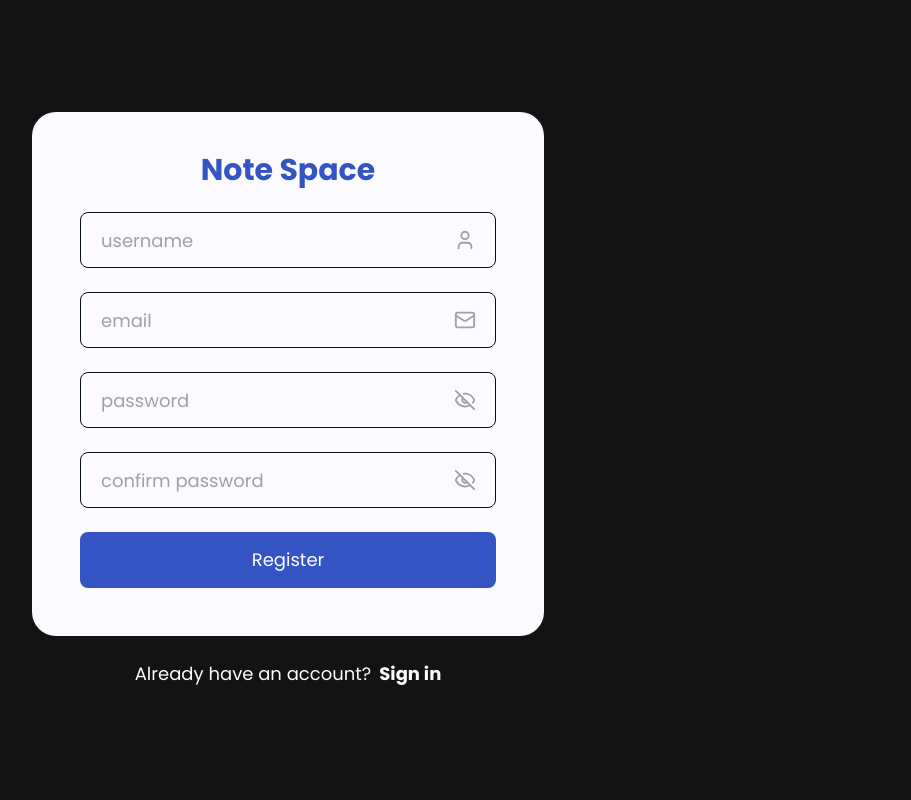
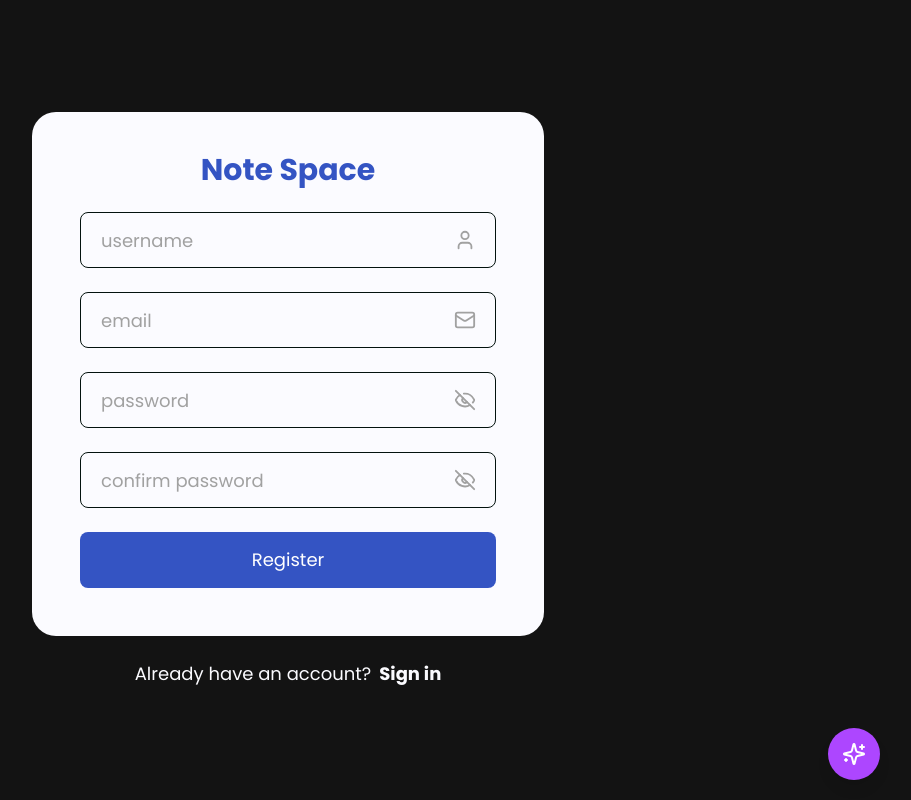
Before and after one commit to HtetAungLw1n/NoteSpace-Frontend, a React (Vite) app: page /register in a window 1280 px wide. Shown: the whole page, without its empty margins (352-1263 px from the left). Built offline with nearby package versions, Linux system fonts and the light colour scheme.

Commit message:
Add chatbot feature

```diff
--- a/package.json
+++ b/package.json
@@ -23,6 +23,7 @@
         "react-router-dom": "^7.5.1",
         "react-spinners": "^0.17.0",
         "react-toastify": "^11.0.5",
+        "react-transition-group": "^4.4.5",
         "tailwindcss": "^4.1.4"
     },
     "devDependencies": {
--- a/src/App.jsx
+++ b/src/App.jsx
@@ -7,6 +7,8 @@ import ExplorePage from "./pages/ExplorePage";
 import Error from "./pages/Error";
 import Note from "./pages/Note";
 import "react-quill-new/dist/quill.snow.css";
+import AIChat from "./components/chat/AIChat";
+import { UIProvider } from "./contexts/UIContext";
 
 const router = createBrowserRouter([
   {
@@ -40,9 +42,10 @@ const router = createBrowserRouter([
 
 function App() {
   return (
-    <>
+    <UIProvider>
       <RouterProvider router={router} />
-    </>
+      <AIChat />
+    </UIProvider>
   );
 }
 
--- /dev/null
+++ b/src/components/chat/AIChat.jsx
@@ -0,0 +1,24 @@
+import React, { useState, useCallback } from "react";
+import ChatIcon from "./ChatIcon";
+import ChatPanel from "./ChatPanel";
+
+const AIChat = () => {
+  const [isOpen, setIsOpen] = useState(false);
+
+  const handleToggle = useCallback(() => {
+    setIsOpen((prevState) => !prevState);
+  }, []);
+
+  const handleClose = useCallback(() => {
+    setIsOpen(false);
+  }, []);
+
+  return (
+    <>
+      <ChatIcon onClick={handleToggle} isOpen={isOpen} />
+      <ChatPanel isOpen={isOpen} onClose={handleClose} />
+    </>
+  );
+};
+
+export default AIChat;
--- /dev/null
+++ b/src/components/chat/ChatIcon.jsx
@@ -0,0 +1,27 @@
+import React from "react";
+import { Sparkles } from "lucide-react";
+import { useUIContext } from "../../contexts/UIContext";
+
+const ChatIcon = ({ onClick, isOpen }) => {
+  const { isSummaryOpen } = useUIContext();
+
+  const positionClass = isSummaryOpen ? "right-[520px]" : "right-12";
+  const animationClass = !isOpen ? "pulse-animation" : "";
+
+  return (
+    <button
+      onClick={onClick}
+      className={`fixed bottom-5 transition-all duration-500 ease-in-out
+                  bg-purple-500 hover:bg-purple-600
+                  rounded-full w-13 h-13
+                  flex items-center justify-center
+                  shadow-lg z-50 cursor-pointer
+                  ${animationClass} ${positionClass}`}
+      aria-label="Open AI Assistant"
+    >
+      <Sparkles className="w-6 h-6 text-white" />
+    </button>
+  );
+};
+
+export default ChatIcon;
--- /dev/null
+++ b/src/components/chat/ChatPanel.jsx
@@ -0,0 +1,87 @@
+import React, { useState, useEffect, useRef } from "react";
+import { Send } from "lucide-react";
+import { useUIContext } from "../../contexts/UIContext";
+
+const SAMPLE_QUESTIONS = [
+  "How can I handle this error?",
+  "How can I learn by using notespace ?",
+];
+
+const ChatPanel = ({ isOpen, onClose }) => {
+  const [message, setMessage] = useState("");
+  const [shouldRender, setShouldRender] = useState(false);
+  const panelRef = useRef(null);
+  const { isSummaryOpen } = useUIContext();
+
+  // Panel visibility with animations on mount and unmount
+  useEffect(() => {
+    if (isOpen) {
+      setShouldRender(true);
+    } else if (panelRef.current) {
+      panelRef.current.classList.add("chat-panel-hide");
+      const timer = setTimeout(() => {
+        setShouldRender(false);
+      }, 400);
+      return () => clearTimeout(timer);
+    }
+  }, [isOpen]);
+
+  if (!shouldRender) return null;
+
+  const positionClass = isSummaryOpen ? "right-[545px]" : "right-20";
+
+  return (
+    <div
+      ref={panelRef}
+      className={`fixed bottom-23 transition-all duration-500 ease-in-out
+                  w-[384px] bg-neutral-900 border border-neutral-800
+                  rounded-3xl shadow-lg z-40
+                  ${isOpen ? "chat-panel-show" : ""} ${positionClass}`}
+    >
+      <div className="p-5 flex flex-col h-[450px] rounded-3xl">
+        {/* Header */}
+        <div className="pb-4 border-b border-neutral-800 mb-4">
+          <h2 className="text-xl text-white font-medium text-center">
+            AI Assistant
+          </h2>
+        </div>
+
+        {/* Chat area */}
+        <div className="flex-grow overflow-y-auto mb-16 flex flex-col space-y-4 p-1">
+          {/* Sample questions */}
+          <div className="flex flex-col space-y-3 mt-auto">
+            {SAMPLE_QUESTIONS.map((question, index) => (
+              <button
+                key={index}
+                className="text-left bg-neutral-800 hover:bg-neutral-700
+                           rounded-full py-2 px-4 text-neutral-300 text-sm flex items-center"
+              >
+                <span className="mr-2 text-white opacity-70">💬</span>{" "}
+                {question}
+              </button>
+            ))}
+          </div>
+        </div>
+
+        {/* Input area */}
+        <div className="absolute bottom-5 left-5 right-5">
+          <div className="flex items-center relative">
+            <input
+              type="text"
+              value={message}
+              onChange={(e) => setMessage(e.target.value)}
+              placeholder="Type your message..."
+              className="w-full bg-neutral-800 border border-neutral-800
+                         rounded-lg py-3 px-4 pr-12 text-white focus:outline-none text-sm"
+            />
+            <button className="absolute right-4 text-white">
+              <Send size={18} />
+            </button>
+          </div>
+        </div>
+      </div>
+    </div>
+  );
+};
+
+export default ChatPanel;
--- a/src/components/navbar/Navbar.jsx
+++ b/src/components/navbar/Navbar.jsx
@@ -6,13 +6,14 @@ import StandardNavLinks from "./StandardNavLinks";
 import SummarizePanel from "../summary/SummarizePanel";
 import { privateAxios } from "../../utils/axios";
 import { showToast } from "../../utils/toast";
+import { useUIContext } from "../../contexts/UIContext";
 
 const Navbar = () => {
   const location = useLocation();
   const navigate = useNavigate();
   const { id } = useParams();
+  const { isSummaryOpen, setIsSummaryOpen } = useUIContext();
 
-  const [showSummary, setShowSummary] = useState(false);
   const [isProcessing, setIsProcessing] = useState(false);
   const [noteData, setNoteData] = useState(null);
   const [summaryData, setSummaryData] = useState(null);
@@ -51,8 +52,8 @@ const Navbar = () => {
 
   // Toggle summary panel visibility
   const handleToggleSummary = () => {
-    const newShowSummary = !showSummary;
-    setShowSummary(newShowSummary);
+    const newShowSummary = !isSummaryOpen;
+    setIsSummaryOpen(newShowSummary);
 
     // If opening the panel, fetch the latest summary
     if (newShowSummary && id) {
@@ -71,7 +72,7 @@ const Navbar = () => {
 
     try {
       setIsSummarizing(true);
-      setShowSummary(true);
+      setIsSummaryOpen(true);
 
       const response = await privateAxios.get(`/notes/${id}/summary/`);
       setSummaryData(response.data);
@@ -117,17 +118,17 @@ const Navbar = () => {
   useEffect(() => {
     if (id) {
       setSummaryData(null);
-      setShowSummary(false);
+      setIsSummaryOpen(false);
       setIsSummarizing(false);
     }
-  }, [id]);
+  }, [id, setIsSummaryOpen]);
 
   // Fetch note data when on a note page
   useEffect(() => {
     if (!id || !isNotePage) {
       setNoteData(null);
       setSummaryData(null);
-      setShowSummary(false);
+      setIsSummaryOpen(false);
       return;
     }
 
@@ -146,23 +147,23 @@ const Navbar = () => {
 
   // Update body class when summary panel is shown/hidden
   useEffect(() => {
-    if (showSummary) {
+    if (isSummaryOpen) {
       document.body.classList.add("summary-open");
     } else {
       document.body.classList.remove("summary-open");
     }
 
     return () => document.body.classList.remove("summary-open");
-  }, [showSummary]);
+  }, [isSummaryOpen]);
 
   // Close summary panel when leaving notes page
   useEffect(() => {
     if (!isNotePage) {
-      setShowSummary(false);
+      setIsSummaryOpen(false);
       setSummaryData(null);
       setIsSummarizing(false);
     }
-  }, [location.pathname, isNotePage]);
+  }, [location.pathname, isNotePage, setIsSummaryOpen]);
 
   return (
     <>
@@ -172,7 +173,7 @@ const Navbar = () => {
 
           {isNotePage ? (
             <NotePageActions
-              showSummary={showSummary}
+              showSummary={isSummaryOpen}
               onToggleSummary={handleToggleSummary}
               onSummarize={handleSummarize}
               onPublishToggle={handlePublishToggle}
@@ -187,7 +188,7 @@ const Navbar = () => {
       </nav>
 
       <SummarizePanel
-        isOpen={showSummary}
+        isOpen={isSummaryOpen}
         summary={summaryData}
         isSummarizing={isSummarizing || isLoadingSummary}
       />
--- a/src/components/navbar/NotePageActions.jsx
+++ b/src/components/navbar/NotePageActions.jsx
@@ -16,7 +16,7 @@ const NotePageActions = ({
       {showSummary ? (
         <button
           onClick={onToggleSummary}
-          className="flex items-center justify-center w-10 h-10 rounded text-secondary cursor-pointer hover:bg-secondary/10 transition-colors"
+          className="flex items-center justify-center w-10 h-10 rounded text-secondary cursor-pointer"
           aria-label="Close summary panel"
         >
           <ChevronRight size={18} />
@@ -24,7 +24,7 @@ const NotePageActions = ({
       ) : (
         <button
           onClick={onToggleSummary}
-          className="flex items-center justify-center w-10 h-10 rounded text-secondary cursor-pointer hover:bg-secondary/10 transition-colors"
+          className="flex items-center justify-center w-10 h-10 rounded text-secondary cursor-pointer"
           aria-label="Open summary panel"
         >
           <ChevronLeft size={18} />
--- /dev/null
+++ b/src/contexts/UIContext.jsx
@@ -0,0 +1,28 @@
+import React, { createContext, useContext, useState, useMemo } from "react";
+
+const UIContext = createContext();
+
+export const useUIContext = () => {
+  const context = useContext(UIContext);
+  if (context === undefined) {
+    throw new Error("useUIContext must be used within a UIProvider");
+  }
+  return context;
+};
+
+export const UIProvider = ({ children }) => {
+  const [isSummaryOpen, setIsSummaryOpen] = useState(false);
+
+  // Memoized context value to prevent unnecessary rerenders
+  const value = useMemo(
+    () => ({
+      isSummaryOpen,
+      setIsSummaryOpen,
+    }),
+    [isSummaryOpen]
+  );
+
+  return <UIContext.Provider value={value}>{children}</UIContext.Provider>;
+};
+
+export default UIContext;
--- a/src/index.css
+++ b/src/index.css
@@ -42,6 +42,41 @@ body.summary-open .container.notes-container {
   border: none;
   width: var(--summary-panel-width) !important;
   transition: transform 0.5s cubic-bezier(0.4, 0, 0.2, 1);
+}
+
+/* AI Chat Panel Animations */
+.chat-panel-show {
+  animation: slideUp 400ms cubic-bezier(0.25, 1, 0.5, 1) forwards;
+}
+
+.chat-panel-hide {
+  animation: slideDown 400ms cubic-bezier(0.25, 1, 0.5, 1) forwards;
+}
+
+@keyframes slideUp {
+  from {
+    transform: translateY(20px);
+    opacity: 0;
+  }
+  to {
+    transform: translateY(0);
+    opacity: 1;
+  }
+}
+
+@keyframes slideDown {
+  from {
+    transform: translateY(0);
+    opacity: 1;
+  }
+  to {
+    transform: translateY(20px);
+    opacity: 0;
+  }
+}
+
+.summary-transition {
+  transition: transform 500ms cubic-bezier(0.16, 1, 0.3, 1);
 }
 
 /* Quill Editor Customizations */
```
Also changed, not shown: 1 other file (tests, documents, lock files or other folders).
